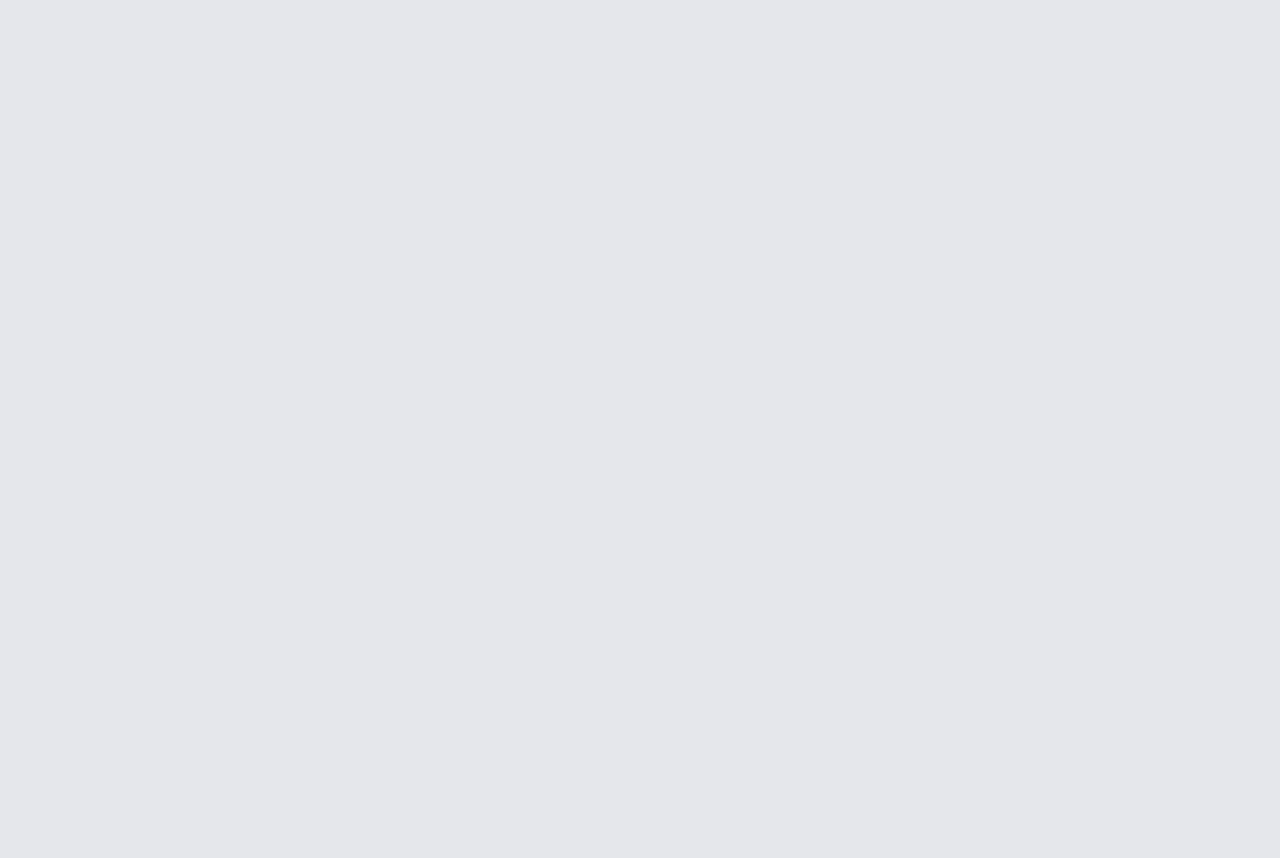
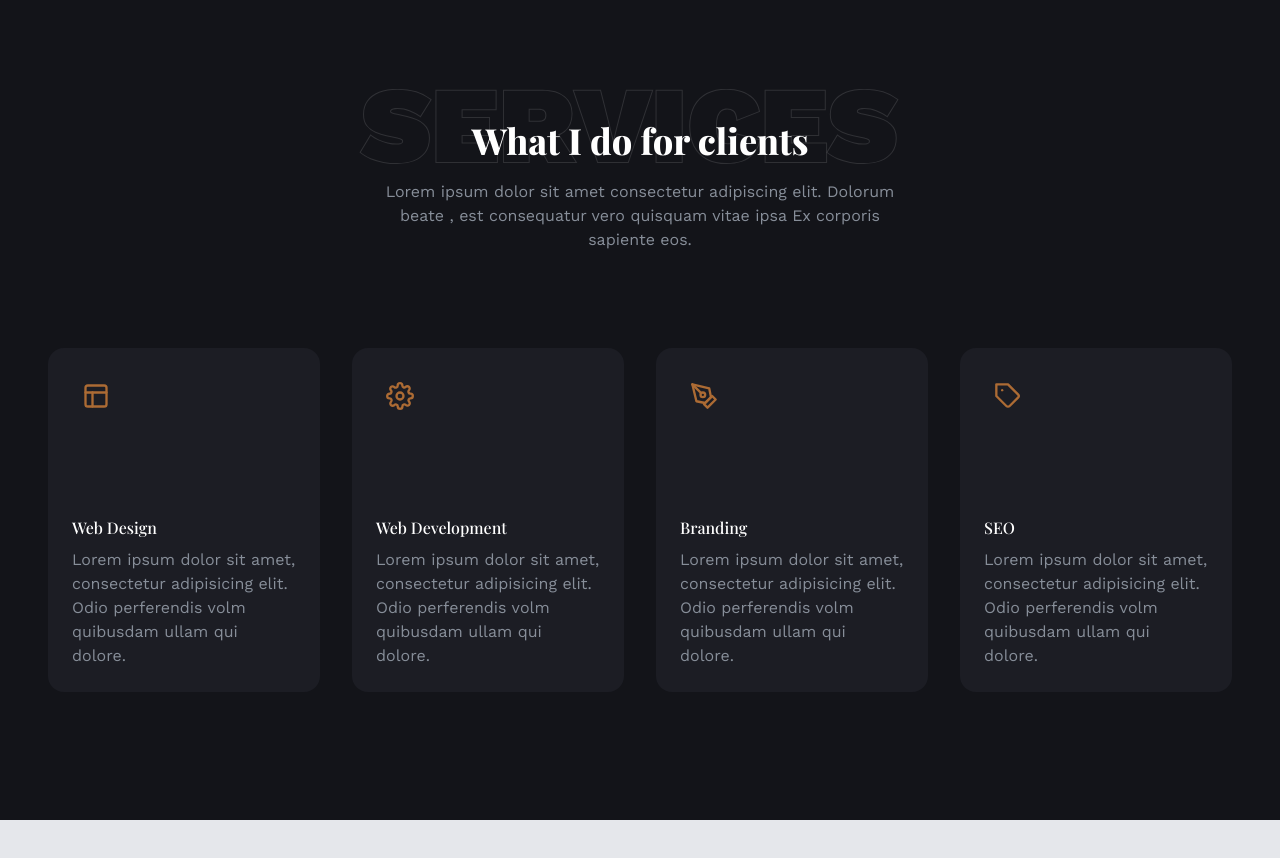
Before and after one commit to afiktahirov/afiktahirov.com, a React (Create React App) app: page / in a window 1280 px wide. Shown: the part 3100-3958 px from the top of the page. After the commit the page ends 3920 px from the top, so only its background shows below. Built offline with nearby package versions, Linux system fonts and the light colour scheme; a web font is replaced by a local one.

Commit message:
Added Services page

```diff
--- a/src/App.js
+++ b/src/App.js
@@ -7,6 +7,7 @@
 import About from './components/About';
 import Skills from './components/Skills';
 import Portofolio from './components/Portofolio';
+import Services from './components/Services';
 
 const App = () => {
   return (
@@ -17,7 +18,7 @@
       <About />
       <Skills/>
       <Portofolio/>
-      <div style={{height:'2000px'}}></div>
+      <Services />
     </div>
   )
 };
--- /dev/null
+++ b/src/components/Services.js
@@ -0,0 +1,36 @@
+import React from 'react';
+
+import {services} from '../data';
+const Services = () => {
+  return (
+    <section id='services' className='section bg-tertiary'>
+      <div className='container mx-auto'>
+        <div className='flex flex-col items-center text-center'>
+            <h2 className='section-title before:content-services
+            relative before:absolute before:opacity-40 before:-top-[2rem]
+            before:-left-28 before:hidden before:lg:block'> What I do for clients</h2>
+            <p className='subtitle'>
+            Lorem ipsum dolor sit amet consectetur adipiscing elit. Dolorum
+            beate , est consequatur vero quisquam vitae ipsa Ex corporis sapiente eos.
+            </p>
+        </div>
+        <div className='grid lg:grid-cols-4 gap-8'>
+            {services.map((service,index)=>{
+                const {icon,name,description} = service;
+                return (
+                    <div className='bg-secondary p-6 rounded-2xl' key={index}>
+                        <div className='text-accent rounded-sm w-12 h-12 flex justify-center items-center mb-24 text-[28px]'>
+                            {icon}
+                        </div>
+                        <h4 className='text-x1 font-medium mb-2'>{name}</h4>
+                        <p>{description}</p>
+                    </div>
+                )
+            })}
+        </div>
+      </div>
+    </section>
+  )
+}
+
+export default Services
```
